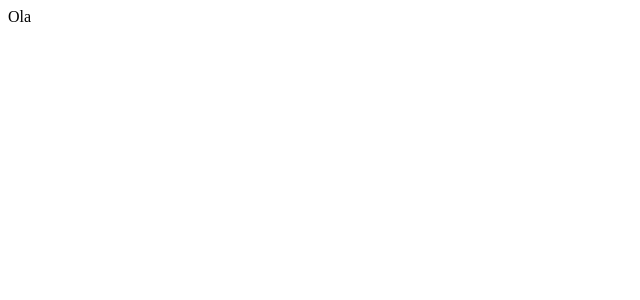
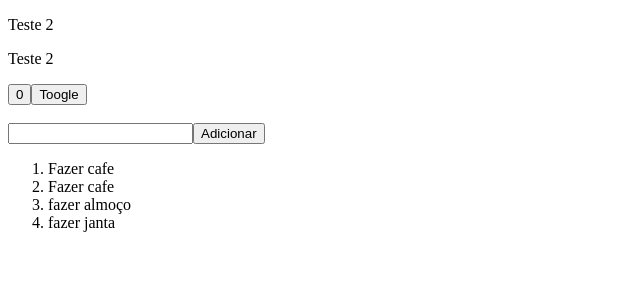
Before and after one commit to gustavogregorio1986/curso-react-base, a React (Vite) app: page / in a window 1280 px wide. Shown: the top 300 px of the page, without its empty margins (0-640 px from the left). Built offline with nearby package versions, Linux system fonts and the light colour scheme.

Commit message:
Desenvolvimento adicionar e listar uma lista

```diff
--- a/src/App.tsx
+++ b/src/App.tsx
@@ -1,42 +1,54 @@
-import { useState } from "react";
+import { useState } from 'react';
+
+
+export function App() {
+  const [count, setCount] = useState(0);
+  const [hide, setHide] = useState(false);
+  const [value, setValue] = useState('');
+  const [list, setList] = useState([
+    {id: '1', label: 'Fazer cafe',},
+    {id: '2', label: 'Fazer cafe',},
+    {id: '3', label: 'fazer almoço',},
+    {id: '4', label: 'fazer janta',},
+  ]);
+   //if(hide) return null;
+
+  return (
+    <div>
+
+       {hide && <p>Teste 1</p>}
+       {!hide && <p>Teste 2</p>}
+
+       {hide
+          ? <p>Teste 1</p>
+          : <p>Teste 2</p>
+       }
+
+       <button onClick={() => setCount(count + 1)}>
+        {count}
+       </button>
+        <button onClick={() => setHide(!hide)}>
+         Toogle
+       </button>
+       <br/>
+       <br/>
+       <input value={value} onChange={(e) => setValue(e.target.value)} />
+       <button onClick={() => {
+        setList([
+            ...list,
+            { id: `${list.length + 1}`, label:value}]);
+            setValue('');
+       }}>
+          Adicionar
+       </button>
 
 
 
-export function App() {
-
-  return (
-    <div>
-      Ola
+       <ol>
+        {list.map((ListItem) => (
+          <li key={ListItem.id}>{ListItem.label}</li>
+        ))}
+       </ol>
     </div>
   )
 }
-
-//Função JS
-const teste = () => {
-  return 1 + 1;
-}
-
-//Função JS
-const useTeste = () => {
-  return 1 + 1;
-}
-
-//React hook
-const useTest = () => {
-  const [value] = useState(1 + 1);
-  return value;
-}
-
-//Componente funcional React
-const Test = () => {
-  return (
-    <div>teste</div>
-  )
-}
-
-//Função JS que retorna html react
-const test = () => {
-  return (
-    <div>teste</div>
-  )
-}
```
